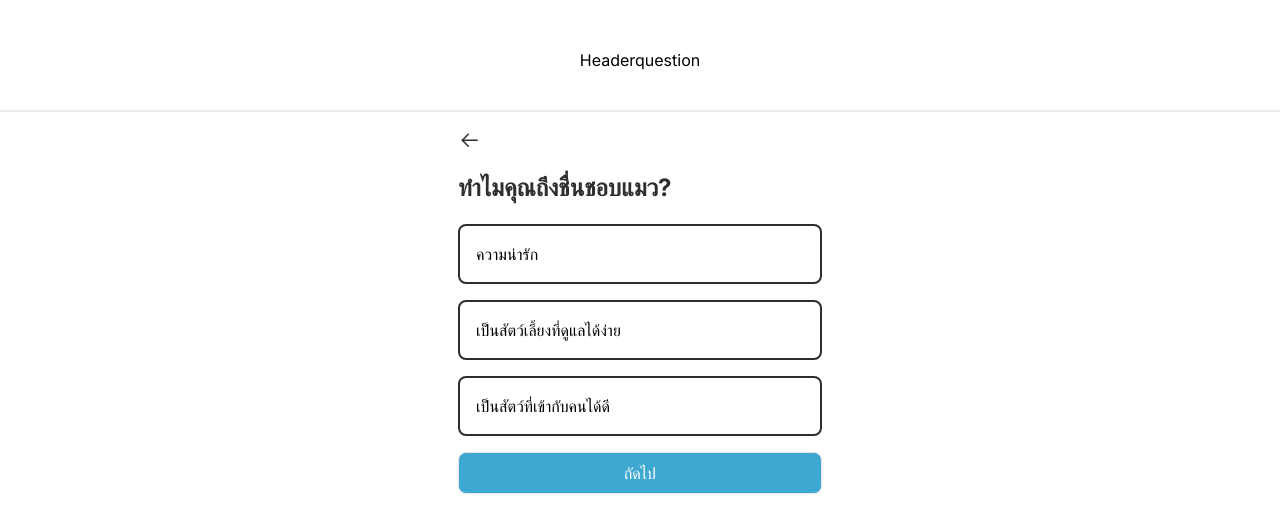
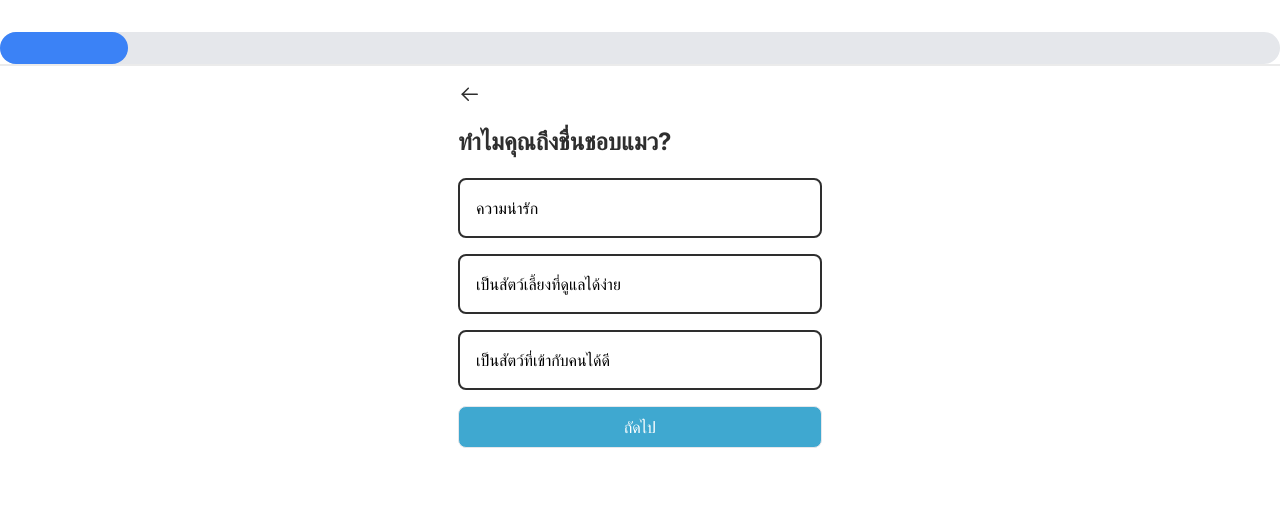
Before and after one commit to kongsakchai/catopia, a Next.js app: page /register/getquestion in a window 1280 px wide. Shown: the top 532 px of the page. Built offline with nearby package versions, Linux system fonts and the light colour scheme.

Commit message:
feat:pregress bar uncomplete

```diff
--- a/app/component/Ansquestion.tsx
+++ b/app/component/Ansquestion.tsx
@@ -2,9 +2,12 @@ import Genquestion from "@/app/component/Genquestion"
 import Headerquestion from "@/app/component/Headerquestion"
 
 export default function Ansquestion() {
+
+    // let countProgressBar:number = 0;
+
     return(
         <div className="flex flex-col items-center">
-            <Headerquestion />
+            <Headerquestion/>
             <div className="w-full mt-0 h-[0.001px] shrink-0 border border-line" />
             <Genquestion />
         </div>
--- a/app/component/Genquestion.tsx
+++ b/app/component/Genquestion.tsx
@@ -9,6 +9,7 @@ export default function Genquestion() {
     const [current, setCurrent] = useState(0);
     const [selectChoice, setSelectChoice] = useState("");
     const [allSelected, setAllSelected] = useState([]);
+    // const [allSelected, setAllSelected] = useState({});
     const { setQuestionState } = useContext(DataContext);
 
     useEffect(() => {
@@ -41,6 +42,10 @@ export default function Genquestion() {
         nextQuestion();
     };
 
+    // const handleSelectChoice = () => {
+    //     setAllSelected({...allSelected, [current]: selectChoice});
+    //     nextQuestion();
+    // };
 
     return (
         <div className="flex flex-col items-start gap-4 mt-4">
--- a/app/component/Headerquestion.tsx
+++ b/app/component/Headerquestion.tsx
@@ -1,7 +1,26 @@
-export default function Headerquestion() {
+import { useState, useEffect } from 'react';
+
+export default function ProgressBar() {
+    const [progress, setProgress] = useState<number>(0);
+
+    useEffect(() => {
+        setProgress(prevProgress => prevProgress + 10);
+    }, []);
+
     return (
-        <div className="flex flex-col w-full items-center gap-4 pt-12 pb-[38px] px-8">
-            <h1>Headerquestion</h1>
+        <div className="container mx-auto mt-8">
+            <div className="progress w-full bg-gray-200 h-8 rounded-full">
+                <div
+                    className="progress-bar bg-blue-500 h-8 rounded-full"
+                    role="progressbar"
+                    aria-valuenow={progress}
+                    aria-valuemin={0}
+                    aria-valuemax={100}
+                    style={{ width: `${progress}%` }}
+                >
+                    <span className="sr-only">{progress}% Complete</span>
+                </div>
+            </div>
         </div>
-    )
+    );
 }
--- a/app/component/Registerform.tsx
+++ b/app/component/Registerform.tsx
@@ -1,18 +1,18 @@
 "use client";
 
 import { useRouter } from "next/navigation";
-import { useState, useEffect, use } from "react"
+import { useState, useEffect } from "react"
 
 export default function Registerform() {
     const router = useRouter()
 
     const [email, setEmail] = useState('')
     const [date, setDate] = useState('')
-    const [regisUsername, setRegisUsername] = useState('')
-    const [regisPassword, setRegisPassword] = useState('')
+    const [username, setRegisUsername] = useState('')
+    const [password, setRegisPassword] = useState('')
     const [confirmPassword, setConfirmPassword] = useState('')
     const [gender, setGender] = useState()
-    const [registerData, setRegisterData] = useState([])
+    const [registerData, setRegisterData] = useState({})
 
     const [errorEmail, setErrorEmail] = useState(false)
     const [errorDate, setErrorDate] = useState(false)
@@ -44,7 +44,7 @@ export default function Registerform() {
     }, [registerData])
 
     const storeRegisterData = () => {
-        setRegisterData([...registerData, email, date, regisUsername, regisPassword, confirmPassword, gender])
+        setRegisterData({...registerData, email, date, username, password, confirmPassword, gender})
     }
 
     const validateForm = (e) => {
@@ -52,9 +52,9 @@ export default function Registerform() {
 
         const isEmailValid = /^\w+([\.-]?\w+)*@\w+([\.-]?\w+)*(\.\w{2,3})+$/.test(email)
         const isDateValid = /^\d{2}\/\d{2}\/\d{4}$/.test(date)
-        const isRegisUsernameValid = regisUsername.length >= 4;
-        const isRegisPasswordValid = /^(?=.*[a-zA-Z])(?=.*\d).{8,16}$/.test(regisPassword)
-        const isRegisPasswordMatch = confirmPassword === regisPassword
+        const isRegisUsernameValid = username.length >= 4;
+        const isRegisPasswordValid = /^(?=.*[a-zA-Z])(?=.*\d).{8,16}$/.test(password)
+        const isRegisPasswordMatch = confirmPassword === password
         const isConfirmPasswordNotEmpty = confirmPassword.trim() !== ''
         const isGenderSelected = !!gender
 
@@ -72,6 +72,10 @@ export default function Registerform() {
             setErrorRegister('ข้อมูลไม่ถูกต้อง กรุณาลองใหม่อีกครั้ง')
         }
     }
+
+    // async function fetchAPIDB() {
+    //     const res = await fetch()
+    // }
 
     return (
         <form onSubmit={validateForm} className="flex flex-col justify-center items-start gap-2">
@@ -93,7 +97,7 @@ export default function Registerform() {
                 type="text" placeholder="วัน เดือน ปี เกิด(DD/MM/YYYY)"
                 className={`flex w-[364px] h-10 flex-col items-start text-base not-italic font-normal leading-6 pl-2 border rounded ${errorDate ? 'border-error' : 'border-textfield'} focus:outline-primary`} />
             <input
-                value={regisUsername}
+                value={username}
                 onChange={e => {
                     setRegisUsername(e.target.value)
                     setErrorRegisUsername(false)
@@ -102,7 +106,7 @@ export default function Registerform() {
                 className={`flex w-[364px] h-10 flex-col items-start text-base not-italic font-normal leading-6 pl-2 border rounded ${errorRegisUsername ? 'border-error' : 'border-textfield'} focus:outline-primary`} />
             <div className="flex items-start relative">
                 <input
-                    value={regisPassword}
+                    value={password}
                     onChange={e => {
                         setRegisPassword(e.target.value)
                         setErrorRegisPassword(false)
--- a/app/register/completeregister/page.tsx
+++ b/app/register/completeregister/page.tsx
@@ -1,5 +1,17 @@
+import Link from "next/link"
+
+
 export default function Completeregister() {
-    return(
-        <h1>Completeregister</h1>
+    return (
+        <div>
+            <h1>Completeregister</h1>
+            <Link href="/register/completeregister">
+                <button
+                    type="submit"
+                    className="flex w-[364px] justify-center items-center gap-2.5 px-4 py-2 bg-primary text-white border rounded-lg border-solid text-base not-italic font-normal leading-6">
+                    กลับไปหน้าเข้าสู่ระบบ
+                </button>
+            </Link>
+        </div>
     )
 }
```
